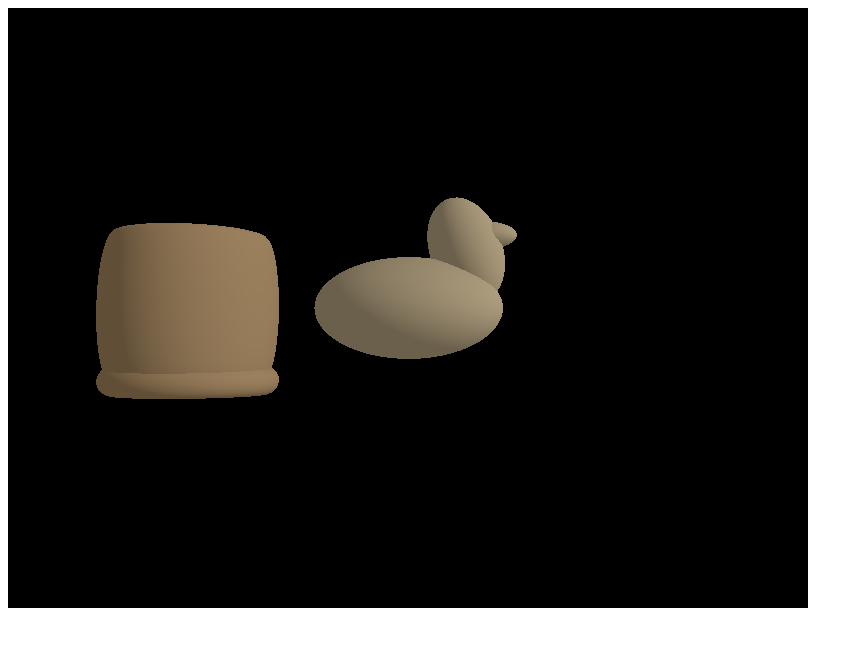
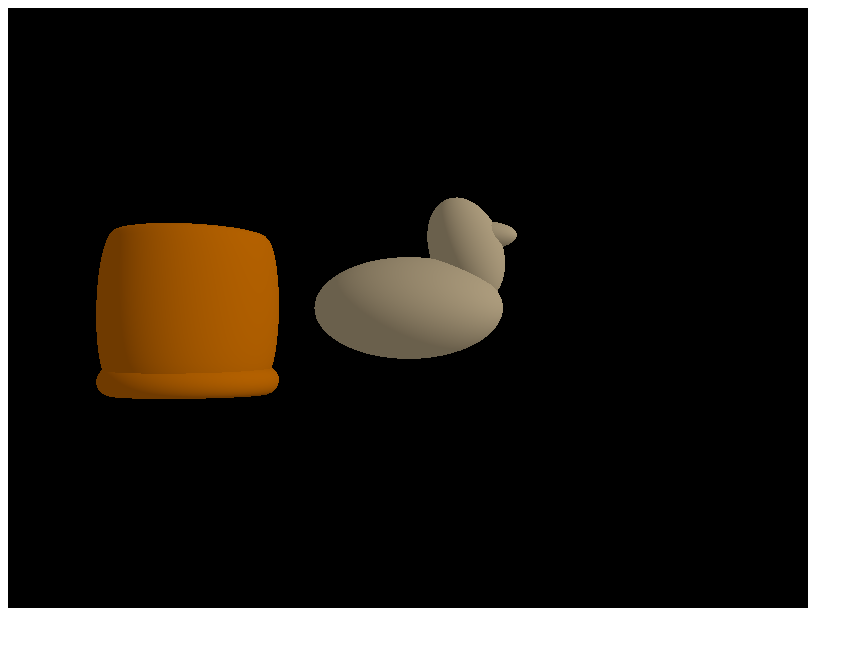
Before and after one commit to Azuma-Hayato/Azuma-Hayato.github.io, a plain HTML site: page Computergraphics/meaika1.html in a window 1280 px wide. Shown: the whole page, without its empty margins (0-863 px from the left). Drawn offline with nearby package versions, Linux system fonts and the light colour scheme.

Commit message:
Update meaika1.html

```diff
--- a/Computergraphics/meaika1.html
+++ b/Computergraphics/meaika1.html
@@ -56,7 +56,7 @@
 
     //湯呑を作成
     var cgeometry = new THREE.TorusGeometry( 0.5, 0.1, 30, 100 );
-    var cmaterial = new THREE.MeshLambertMaterial( { color: 0xdeb887 } );
+    var cmaterial = new THREE.MeshLambertMaterial( { color: 0xff8c00 } );
     var cup = new THREE.Mesh( cgeometry, cmaterial );
     cup.position.set(-1.5,0,-5);
     cup.rotation.x=1.5;
```
